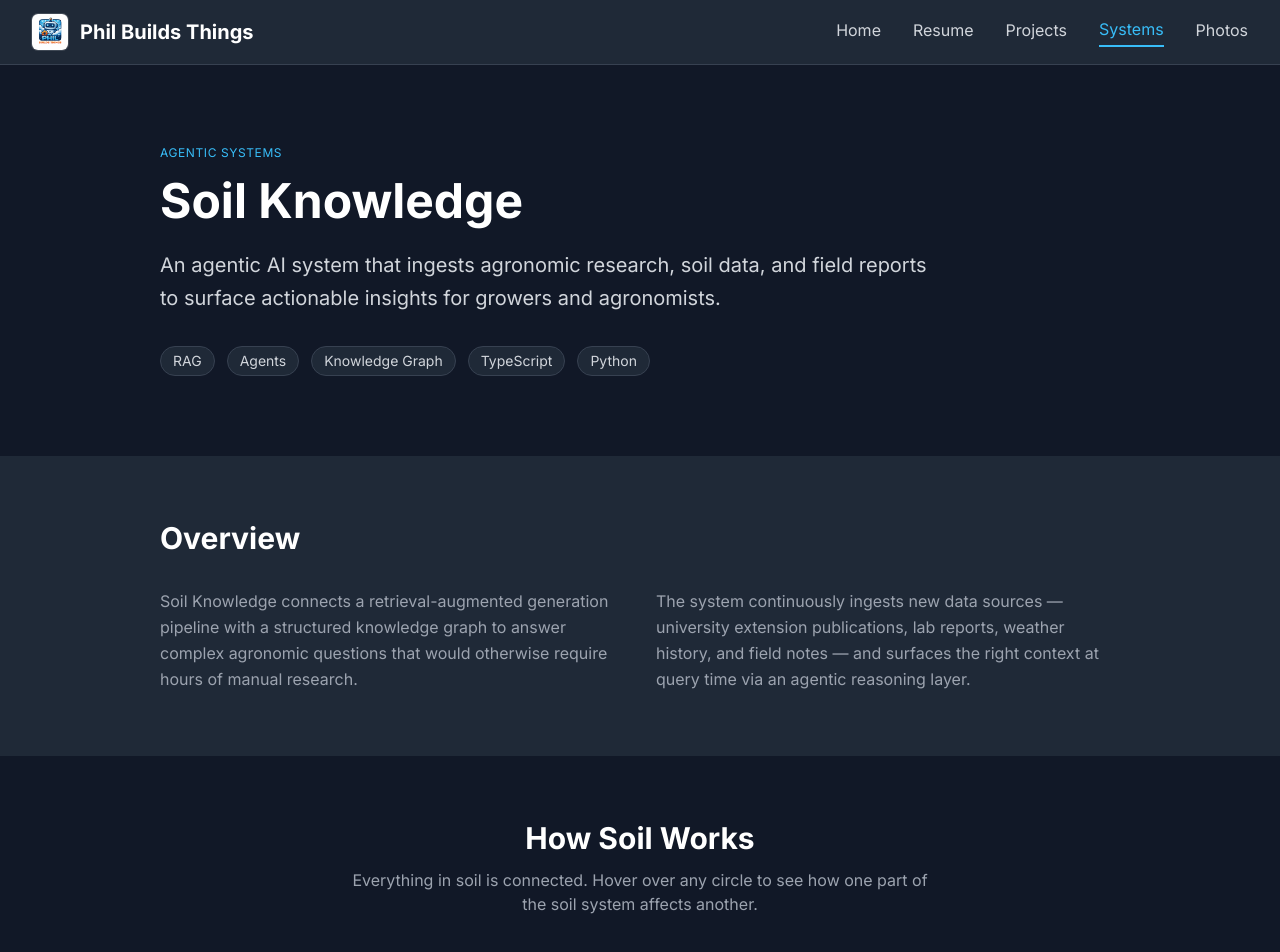
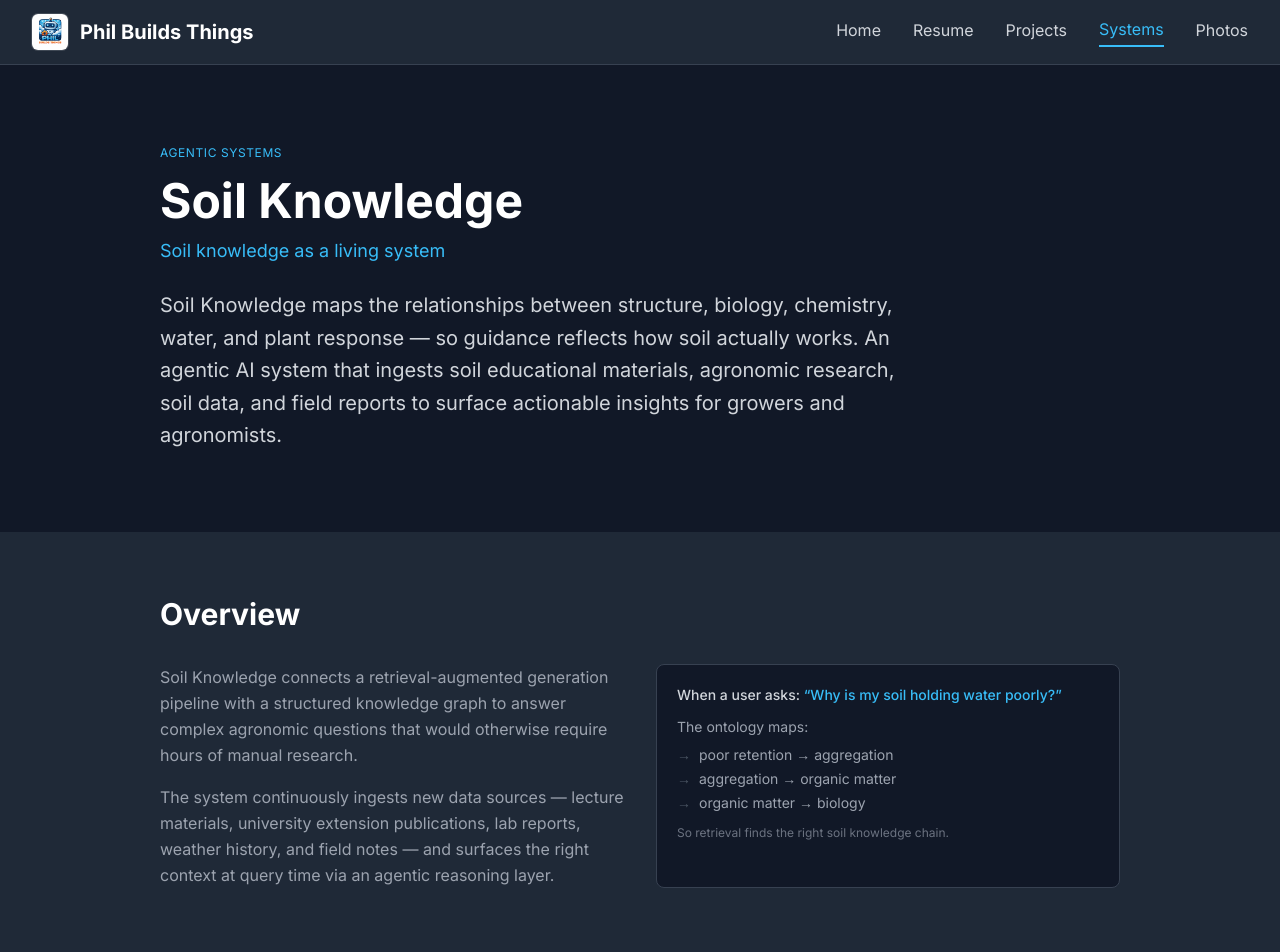
Before and after one commit to philwilt/philbuildsthings, a React (Vite) app: page /systems/soil-knowledge in a window 1280 px wide. Shown: the top 952 px of the page. Built offline with nearby package versions, Linux system fonts and the light colour scheme.

Commit message:
Update specs and add run

```diff
--- a/amplify.yml
+++ b/amplify.yml
@@ -4,9 +4,12 @@ frontend:
     preBuild:
       commands:
         - npm ci
+        - npx playwright install --with-deps chromium
     build:
       commands:
+        - npm run lint
         - npm run build
+        - CI=true npm test
   artifacts:
     baseDirectory: dist
     files:
@@ -14,3 +17,4 @@ frontend:
   cache:
     paths:
       - node_modules/**/*
+      - ~/.cache/ms-playwright
--- a/src/components/soil-knowledge/SoilKnowledgeHero.tsx
+++ b/src/components/soil-knowledge/SoilKnowledgeHero.tsx
@@ -3,18 +3,14 @@ const SoilKnowledgeHero = () => {
     <section className="py-20 bg-gray-900">
       <div className="max-w-5xl mx-auto px-4 sm:px-6 lg:px-8">
         <p className="text-xs uppercase tracking-wider text-primary-400 mb-4">Agentic Systems</p>
-        <h1 className="text-5xl font-bold text-white mb-6">Soil Knowledge</h1>
+        <h1 className="text-5xl font-bold text-white mb-3">Soil Knowledge</h1>
+        <p className="text-lg text-primary-400 mb-6">Soil knowledge as a living system</p>
         <p className="text-xl text-gray-300 leading-relaxed max-w-3xl">
-          An agentic AI system that ingests agronomic research, soil data, and field reports to
+          Soil Knowledge maps the relationships between structure, biology, chemistry, water, and
+          plant response — so guidance reflects how soil actually works. An agentic AI system that
+          ingests soil educational materials, agronomic research, soil data, and field reports to
           surface actionable insights for growers and agronomists.
         </p>
-        <div className="flex flex-wrap gap-3 mt-8">
-          {['RAG', 'Agents', 'Knowledge Graph', 'TypeScript', 'Python'].map((tag) => (
-            <span key={tag} className="text-sm px-3 py-1 rounded-full bg-gray-800 border border-gray-700 text-gray-300">
-              {tag}
-            </span>
-          ))}
-        </div>
       </div>
     </section>
   )
--- a/src/components/soil-knowledge/SoilKnowledgeOverview.tsx
+++ b/src/components/soil-knowledge/SoilKnowledgeOverview.tsx
@@ -4,16 +4,41 @@ const SoilKnowledgeOverview = () => {
       <div className="max-w-5xl mx-auto px-4 sm:px-6 lg:px-8">
         <h2 className="text-3xl font-bold text-white mb-8">Overview</h2>
         <div className="grid grid-cols-1 md:grid-cols-2 gap-8 text-gray-400 leading-relaxed">
+          <div>
             <p>
               Soil Knowledge connects a retrieval-augmented generation pipeline with a structured
               knowledge graph to answer complex agronomic questions that would otherwise require
               hours of manual research.
             </p>
-          <p>
-            The system continuously ingests new data sources — university extension publications,
-            lab reports, weather history, and field notes — and surfaces the right context at query
-            time via an agentic reasoning layer.
+            <p className="mt-4">
+              The system continuously ingests new data sources — lecture materials, university
+              extension publications, lab reports, weather history, and field notes — and surfaces
+              the right context at query time via an agentic reasoning layer.
             </p>
+          </div>
+          <div className="bg-gray-900 rounded-lg border border-gray-700 p-5">
+            <p className="text-sm text-gray-300 font-medium mb-3">
+              When a user asks:{' '}
+              <span className="text-primary-400">
+                &ldquo;Why is my soil holding water poorly?&rdquo;
+              </span>
+            </p>
+            <p className="text-sm text-gray-400 mb-2">The ontology maps:</p>
+            <ul className="text-sm text-gray-400 space-y-1">
+              <li className="flex items-center gap-2">
+                <span className="text-gray-600">&rarr;</span> poor retention &rarr; aggregation
+              </li>
+              <li className="flex items-center gap-2">
+                <span className="text-gray-600">&rarr;</span> aggregation &rarr; organic matter
+              </li>
+              <li className="flex items-center gap-2">
+                <span className="text-gray-600">&rarr;</span> organic matter &rarr; biology
+              </li>
+            </ul>
+            <p className="text-xs text-gray-500 mt-3">
+              So retrieval finds the right soil knowledge chain.
+            </p>
+          </div>
         </div>
       </div>
     </section>
--- a/src/pages/Systems.tsx
+++ b/src/pages/Systems.tsx
@@ -16,7 +16,9 @@ const Systems = () => {
     <div className="bg-gray-900 min-h-screen py-20">
       <div className="max-w-6xl mx-auto px-4 sm:px-6 lg:px-8">
         <div className="text-center mb-14">
-          <p className="text-xs uppercase tracking-wider text-primary-400 mb-3">Phil Builds Things</p>
+          <p className="text-xs uppercase tracking-wider text-primary-400 mb-3">
+            Phil Builds Things
+          </p>
           <h1 className="text-5xl font-bold text-white mb-4">Agentic Systems</h1>
           <p className="text-xl text-gray-400 max-w-3xl mx-auto">
             Production AI workflows, applied agents, and intelligent systems built to solve real
--- a/vite.config.ts
+++ b/vite.config.ts
@@ -6,6 +6,7 @@ export default defineConfig({
   plugins: [react()],
   server: {
     port: 3000,
+    allowedHosts: ['pixel.local'],
   },
   build: {
     outDir: 'dist',
```
Also changed, not shown: soil-intelligence/design.MD (+77 -0 lines), 1 other file (tests, documents, lock files or other folders). Lines whose indentation alone changed are shown as unchanged.
